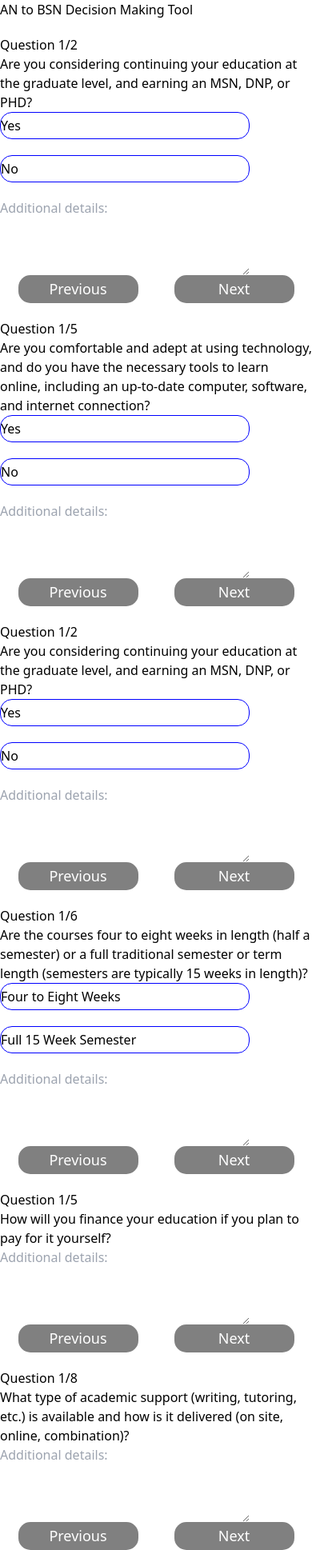
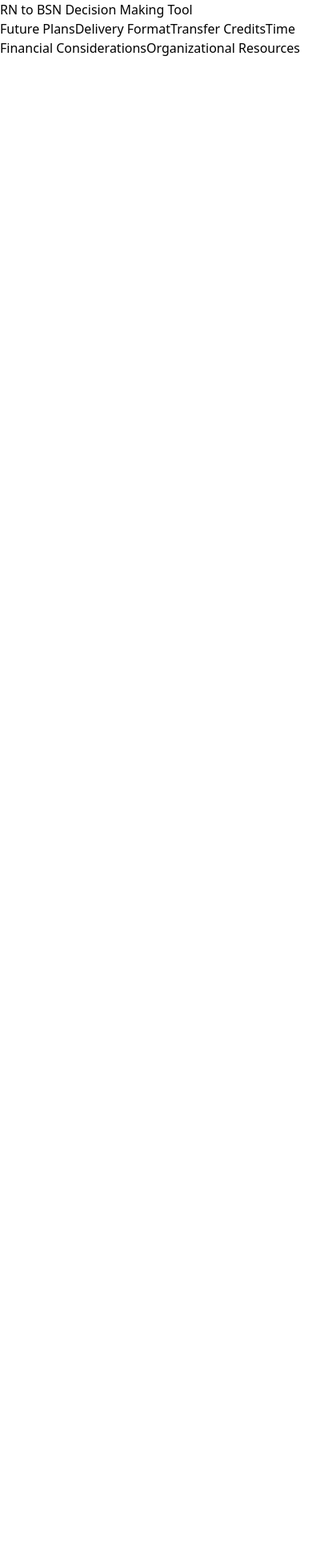
Before and after one commit to blueberrycola/gvsuNursing-app, a Vue app in the folder app/: page / in a window 390 px wide. Shown: the whole page at 80% size. After the commit the page ends 844 px from the top, so only its background shows below. Built offline with nearby package versions, Linux system fonts and the light colour scheme.

Commit message:
basic buttons added to change question views

```diff
--- a/app/src/components/Header.vue
+++ b/app/src/components/Header.vue
@@ -1,6 +1,6 @@
 <template>
     <header class="text-center bg-gvsuBlue text-white p-4 mb-10 rounded-2xl">
-        <div class="text-3xl md:text-5xl font-bold mb-3">AN to BSN Decision Making Tool</div>
+        <div class="text-3xl md:text-5xl font-bold mb-3">RN to BSN Decision Making Tool</div>
     </header>
 </template>
 
--- a/app/src/components/treeDisplay.vue
+++ b/app/src/components/treeDisplay.vue
@@ -1,43 +1,18 @@
 <template>
   <div id = "decision-tree-page">
       <Header />
-      <futurePlans />
-      <deliveryFormat />
-      <transferCredits />
-      <timeWizard />
-      <financialConsiderations />
-      <organizationalResources />
-      <!--<div class="flex flex-col w-2/5 relative m-auto text-center bg-white shadow-2xl pl-10 pr-10 pb-5 pt-5 border-black border-sm rounded-2xl">
-            <div class="center border-black">
-            </div>
-            <div class="main" v-for="(element, index) in questions.slice(a,b)" :key="index">
-                <div class="box-question">
-                    <h2 class = "font-bold text-xl pb-8">Question {{a + 1}}/{{questions.length}}</h2>
-                    <p class = "pb-10">{{element.question}}</p>
-                </div>
-                <div class="box-suggestion">
-                    <ul class ="flex flex-col w-full justify-center pb-10">
-                        <li @click="storeAnswer(b,item.answer)" v-for="(item,index) in element.answers" :key="index">
-                            {{item.answer}}
-                        </li>
-
-                        <textarea v-model="fitb" class="shadow-2xl bg-gray-100" rows="4" cols="50" placeholder="Additional details:" ref="fitb"></textarea>
-                    </ul>
-                </div>
-                <div class="box-button pb-10">
-                    <button class="hover:bg-blue-200" @click="subtract()">Previous</button>
-                    <button class="hover:bg-blue-200" @click="add()">Next</button>
-                </div>
-            </div>
-            <div id="tree-footer">
-
-
-
-            </div>
-
-
-      </div>-->
-
+      <button class="bg-gamboge pt-5 pb-5 pr-5 pl-5" @click="activeSet = 'futurePlans'">Future Plans</button>
+      <futurePlans v-if="activeSet === 'futurePlans'" />
+      <button class="bg-blue-300 pt-5 pb-5 pr-5 pl-5" @click="activeSet = 'deliveryFormat'">Delivery Format</button>
+      <deliveryFormat v-if="activeSet === 'deliveryFormat'" />
+      <button class="bg-purple-300 pt-5 pb-5 pr-5 pl-5" @click="activeSet = 'transferCredits'">Transfer Credits</button>
+      <transferCredits v-if="activeSet === 'transferCredits'"/>
+      <button class="bg-tan pt-5 pb-5 pr-5 pl-5" @click="activeSet = 'time'">Time</button>
+      <timeWizard v-if="activeSet === 'time'"/>
+      <button class="bg-lightSalmon pt-5 pb-5 pr-5 pl-5" @click="activeSet = 'financialConsiderations'">Financial Considerations</button>
+      <financialConsiderations v-if="activeSet === 'financialConsiderations'"/>
+      <button class="bg-yellow-300 pt-5 pb-5 pr-5 pl-5" @click="activeSet = 'organizationalResources'">Organizational Resources</button>
+      <organizationalResources v-if="activeSet === 'organizationalResources'" />
 
   </div>
 
@@ -53,12 +28,7 @@ TODO:
         we need data to show different bsn options (strouse or web scraping)
     }
 **********************************************************************/
-const YESNO = [
 
-    {answer: "Yes"},
-    {answer: "No"},
-
-];
 var entry = null;
 //Global array for storing user answers and what question they did
 var results = [];
@@ -89,160 +59,9 @@ export default {
         a:0,
         b:1,
         fitb:"",
+        activeSet: "",
         //fitb:document.getElementById("fitb").textContent,
-        questions:[
-            //
-            //Orange section (Future Plans)
-          /*  {
-                question: "Are you considering continuing your education at the graduate level, and earning an MSN, DNP, or PHD?",
-                answers: YESNO,
 
-            },
-            {
-                question: "Does your employer or prospective employer require you to earn your BSN from an accredited program?",
-                answers: YESNO,
-
-            },*/
-            //
-            //Blue section (Delivery Format)
-            /*{
-                question: "Are you comfortable and adept at using technology, and do you have the necessary tools to learn online, including an up-to-date computer, software, and internet connection?",
-                answers: YESNO
-
-            },
-            {
-                question: "Do you work better with self-scheduling or set schedules?",
-                answers: [
-                    {answer: "Self-scheduling"},
-                    {answer: "Set scheduling"},
-                ],
-            },
-            {
-                question: "What type of learner are you?",
-                answers: [
-                    {answer: "Audio"},
-                    {answer: "Visual"},
-                    {answer: "Both"},
-                ],
-            },
-            {
-                question: "Do you prefer working alone and completing your work at your own rate?",
-                answers: YESNO,
-            },
-            {
-                question: "Are there group projects required in my required courses? If so, how will I collaborate with other students in completing these requirements?",
-                answers: YESNO,
-            },*/
-            //
-            //Purple section (Transfer Credits)
-           /* {
-                question: "Will credits from my ADN program transfer to the program of interest? If so, how many credits transfer?",
-                answers: YESNO,
-            },
-            {
-                question: "What other general education courses will I need to take to fulfill graduation requirements?",
-
-            },
-            {
-                question: "Is there an affiliation or concurrent enrollment agreement between my ADN program and other RN to BSN program? How do I participate in these programs?",
-                answers: YESNO,
-                //todo: needs elaboration
-            },
-            //
-            */
-            //Tan section (Time)
-            /*{
-                question: "Are the courses four to eight weeks in length (half a semester) or a full traditional semester or term length (semesters are typically 15 weeks in length)?",
-                answers: [
-                    {answer: "Four to Eight Weeks"},
-                    {answer: "Full 15 Week Semester"}
-                ],
-            },
-            {
-                question: "If taking online classes, are there synchronous class sessions that are mandatory to attend? If so, will my work schedule or other responsibilities interfere with this type of class format?",
-                answers: YESNO,
-            },
-
-            {
-                question: "What are the application deadlines and costs? What do I need to submit for a complete application? How does this fit with my personal timeline?",
-                //Todo: Figure out how to answer / quantify this question
-            },
-            {
-                question: "Is my work schedule flexible or fixed?",
-                answers: [
-                    {answer: "Flexible"},
-                    {answer: "Fixed"},
-                ],
-            },
-            {
-                question: "Will I be able to commute to campus regularly for face-to-face courses, and how much time does the commute require?",
-                answers: YESNO,
-                //Todo: commute time answer
-            },
-            {
-                question: "What family or social responsibilities will be competing for my time in completing my coursework? What support systems do I have that can assist in my success in the program? Can any of my responsibilities be modified or incorporated into my coursework?", //FIXME
-                //Todo: figure out how to quantify this
-            },*/
-            //
-            //Salmon Section (Financial Considerations)
-            /*{
-                question: "How will you finance your education if you plan to pay for it yourself?",
-                //Todo: fill in the blank section
-            },
-            {
-                question: "What scholarships or loans are available to help finance my education and what are their requirements/timelines?",
-                //Todo: fill in the blank section
-            },
-            {
-                question: "How are courses reimbursed if paid for by employer? What are the requirements, documents, or timelines to consider?",
-                //Todo: fill in the blank section
-            },
-            {
-                question: "For employer paid benefits, is there a repayment term if you do not complete your degree?",
-                //Todo: fill in the blank section
-            },
-            {
-                question: "Is there a work requirement for every semester you receive tuition reimbursement? If so, do you need to stay in the same role or can you change roles with your new degree?",
-                answers: YESNO,
-                //Todo: fill in the blank section
-            },
-            //*/
-            //Yellow Section (Organizational Resources)
-            {
-                question: "What type of academic support (writing, tutoring, etc.) is available and how is it delivered (on site, online, combination)?",
-                //Todo: fill in the blank section
-            },
-            {
-                question: "Who is my advisor, and do I keep a consistent advisor throughout the program? How often do I meet with my advisor?",
-                //Todo: fill in the blank section
-            },
-            {
-                question: "Does this university or school offer support to Veterans?",
-                answers: YESNO,
-            },
-            {
-                question: "What types and formats of support are available to students with known or suspected disabilities? How do I access these supports?",
-                //Todo: fill in the blank section
-            },
-            {
-                question: "Are there identity support groups available that fit my identity? How do I become involved in these groups?",
-                answers: YESNO,
-                //Todo: fill in the blank section
-            },
-            {
-                question: "What type and when is technology support available? Are there technology requirements for the university or nursing program? What type of computer, software, or internet access do I need to be successful?",
-                //Todo: fill in the blank section
-            },
-            {
-                question: "What type of LMS does this school use? Am I familiar with it and if not, what types of tutorial/support is available to help learn the LMS?",
-                //Todo: fill in the blank section
-            },
-            {
-                question: "What are the clinical or experiential learning experiences? How many credits or hours are required each semester, and what types of settings are used for these experiences? Are the preceptors or locational provided for me or do I need to secure them?",
-                //Todo: fill in the blank section
-            },
-
-            ],
 
         }
     },
```
Also changed, not shown: app/src/components/Button.vue (deleted, +0 -25 lines).
